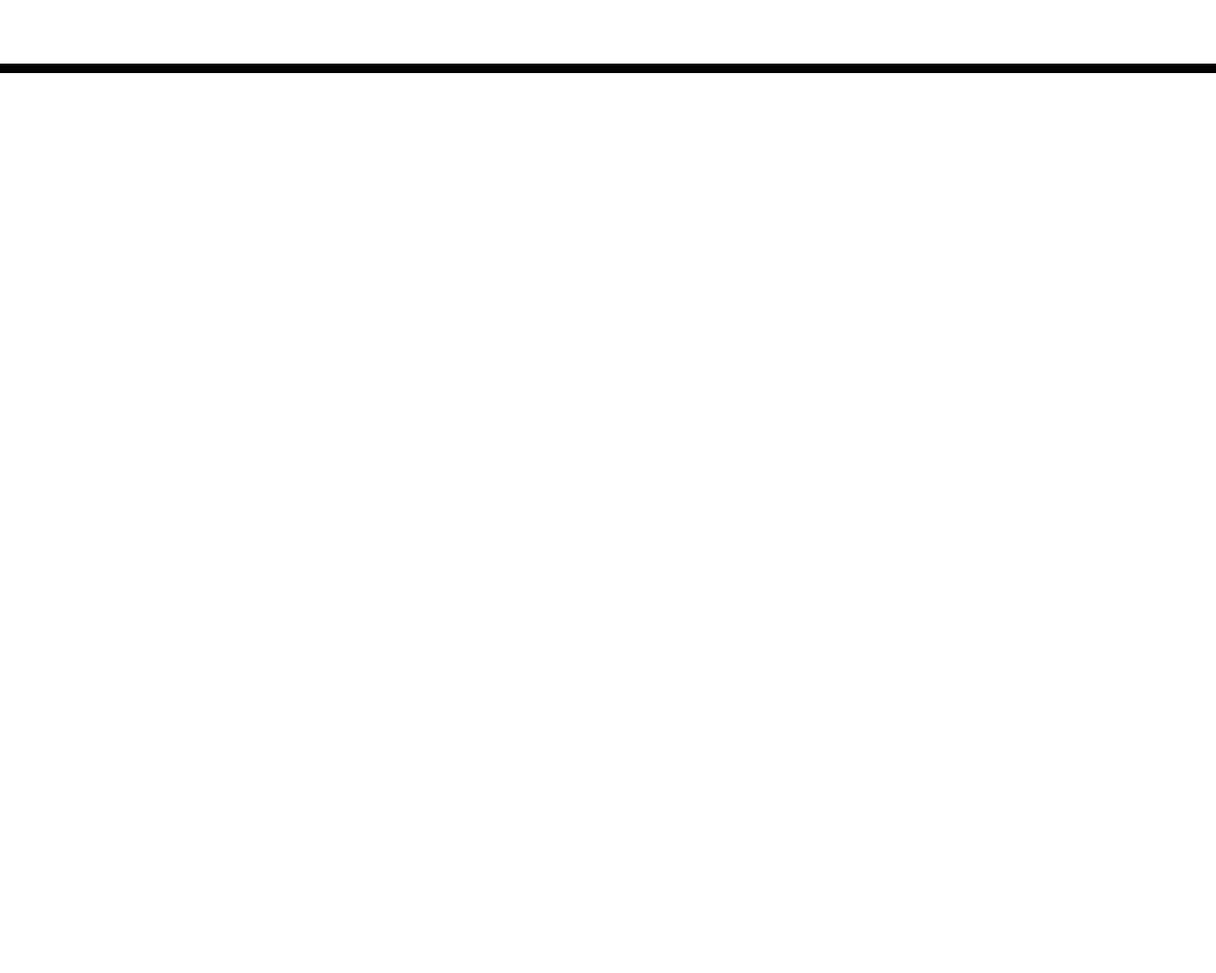
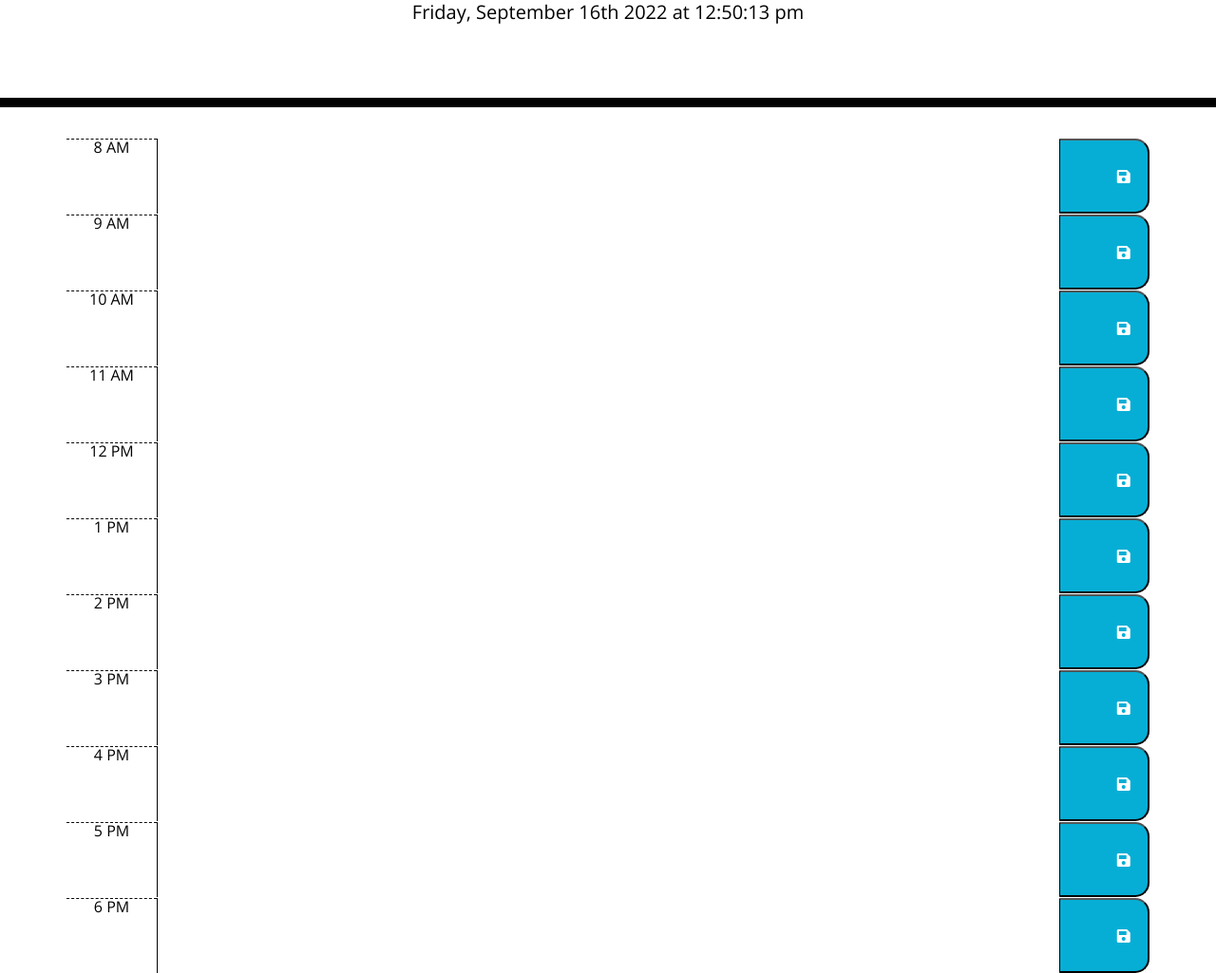
Before and after one commit to faye3091/05-Third-Party-APIs-Challenge-Work-Day-Scheduler, a plain HTML site: page index.html in a window 1280 px wide. Shown: the part 191-1216 px from the top of the page at 95% size. Before the commit the page ends 800 px from the top, so only its background shows below. Drawn offline with nearby package versions, Linux system fonts and the light colour scheme.

Commit message:
added the date in the website. Thinking of adding the time as well

```diff
--- /dev/null
+++ b/Assets/script.js
@@ -0,0 +1,7 @@
+//shows today's date and time
+var todaysDate = moment().format("dddd, MMMM Do YYYY [at] h:mm:ss a");
+$("#currentDay").text(todaysDate);
+//time needs to add 1 second every second
+
+//add the timeblocks
+//time blocks will be color coded. depending what time it is at the moment
--- a/index.html
+++ b/index.html
@@ -30,9 +30,87 @@
     </header>
     <div class="container">
       <!-- Timeblocks go here -->
+      <div id="hours" class="row time-block">
+        <div class="col-md-1 hour">8 AM</div>
+        <textarea class="col-md-10 description"></textarea>
+        <button class="col-md-1 saveBtn">
+          <i class="fa fa-save"></i>
+        </button>
+      </div>
+      <div id="hours" class="row time-block">
+        <div class="col-md-1 hour">9 AM</div>
+        <textarea class="col-md-10 description"></textarea>
+        <button class="col-md-1 saveBtn">
+          <i class="fa fa-save"></i>
+        </button>
+      </div>
+      <div id="hours" class="row time-block">
+        <div class="col-md-1 hour">10 AM</div>
+        <textarea class="col-md-10 description"></textarea>
+        <button class="col-md-1 saveBtn">
+          <i class="fa fa-save"></i>
+        </button>
+      </div>
+      <div id="hours" class="row time-block">
+        <div class="col-md-1 hour">11 AM</div>
+        <textarea class="col-md-10 description"></textarea>
+        <button class="col-md-1 saveBtn">
+          <i class="fa fa-save"></i>
+        </button>
+      </div>
+      <div id="hours" class="row time-block">
+        <div class="col-md-1 hour">12 PM</div>
+        <textarea class="col-md-10 description"></textarea>
+        <button class="col-md-1 saveBtn">
+          <i class="fa fa-save"></i>
+        </button>
+      </div>
+      <div id="hours" class="row time-block">
+        <div class="col-md-1 hour">1 PM</div>
+        <textarea class="col-md-10 description"></textarea>
+        <button class="col-md-1 saveBtn">
+          <i class="fa fa-save"></i>
+        </button>
+      </div>
+      <div id="hours" class="row time-block">
+        <div class="col-md-1 hour">2 PM</div>
+        <textarea class="col-md-10 description"></textarea>
+        <button class="col-md-1 saveBtn">
+          <i class="fa fa-save"></i>
+        </button>
+      </div>
+      <div id="hours" class="row time-block">
+        <div class="col-md-1 hour">3 PM</div>
+        <textarea class="col-md-10 description"></textarea>
+        <button class="col-md-1 saveBtn">
+          <i class="fa fa-save"></i>
+        </button>
+      </div>
+      <div id="hours" class="row time-block">
+        <div class="col-md-1 hour">4 PM</div>
+        <textarea class="col-md-10 description"></textarea>
+        <button class="col-md-1 saveBtn">
+          <i class="fa fa-save"></i>
+        </button>
+      </div>
+      <div id="hours" class="row time-block">
+        <div class="col-md-1 hour">5 PM</div>
+        <textarea class="col-md-10 description"></textarea>
+        <button class="col-md-1 saveBtn">
+          <i class="fa fa-save"></i>
+        </button>
+      </div>
+      <div id="hours" class="row time-block">
+        <div class="col-md-1 hour">6 PM</div>
+        <textarea class="col-md-10 description"></textarea>
+        <button class="col-md-1 saveBtn">
+          <i class="fa fa-save"></i>
+        </button>
+      </div>
     </div>
 
     <script src="https://cdnjs.cloudflare.com/ajax/libs/jquery/3.2.1/jquery.min.js"></script>
     <script src="https://cdnjs.cloudflare.com/ajax/libs/moment.js/2.24.0/moment.min.js"></script>
+    <script src="./Assets/script.js"></script>
   </body>
 </html>
--- a/style.css
+++ b/style.css
@@ -1,7 +1,11 @@
 body {
-  font-family: 'Open Sans', sans-serif;
+  font-family: "Open Sans", sans-serif;
   font-size: 16px;
   line-height: 1;
+
+  /* will delete this later
+  background-color: #615a5a;
+  */
 }
 
 textarea {
```
